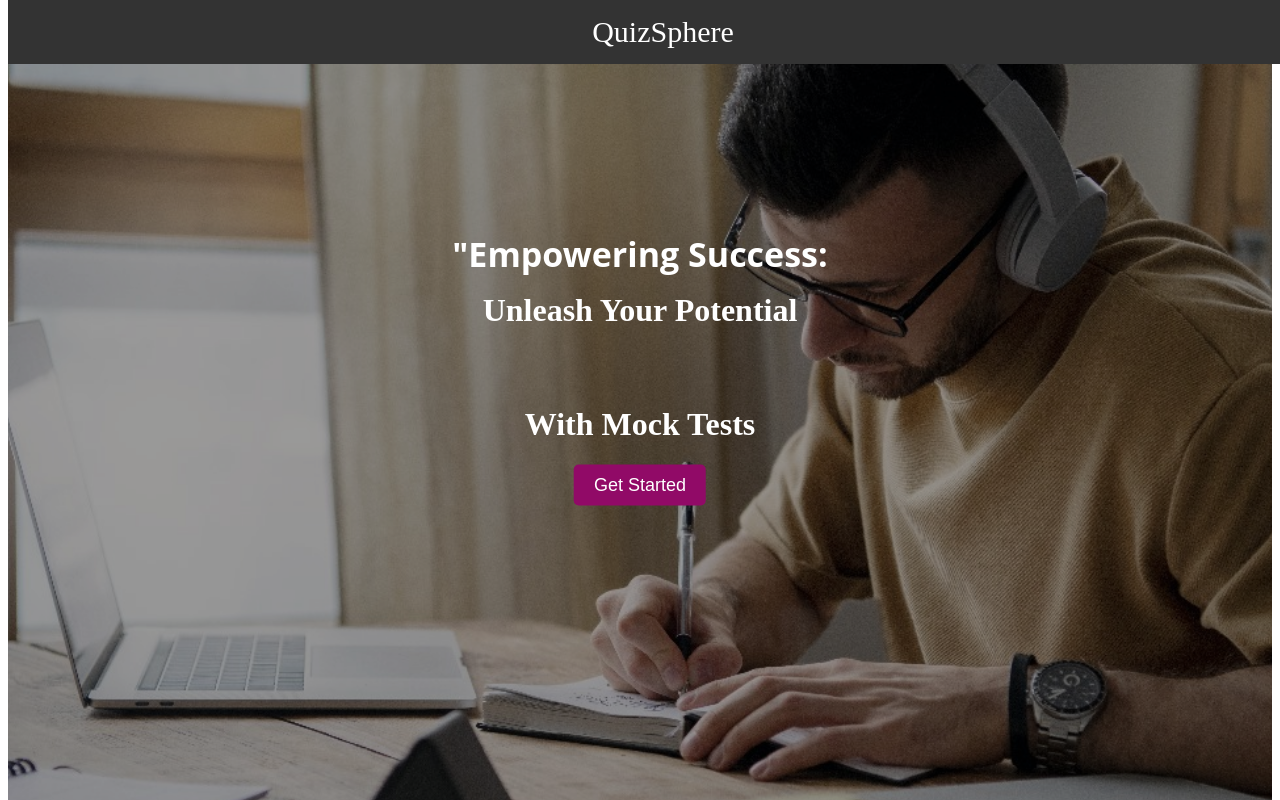
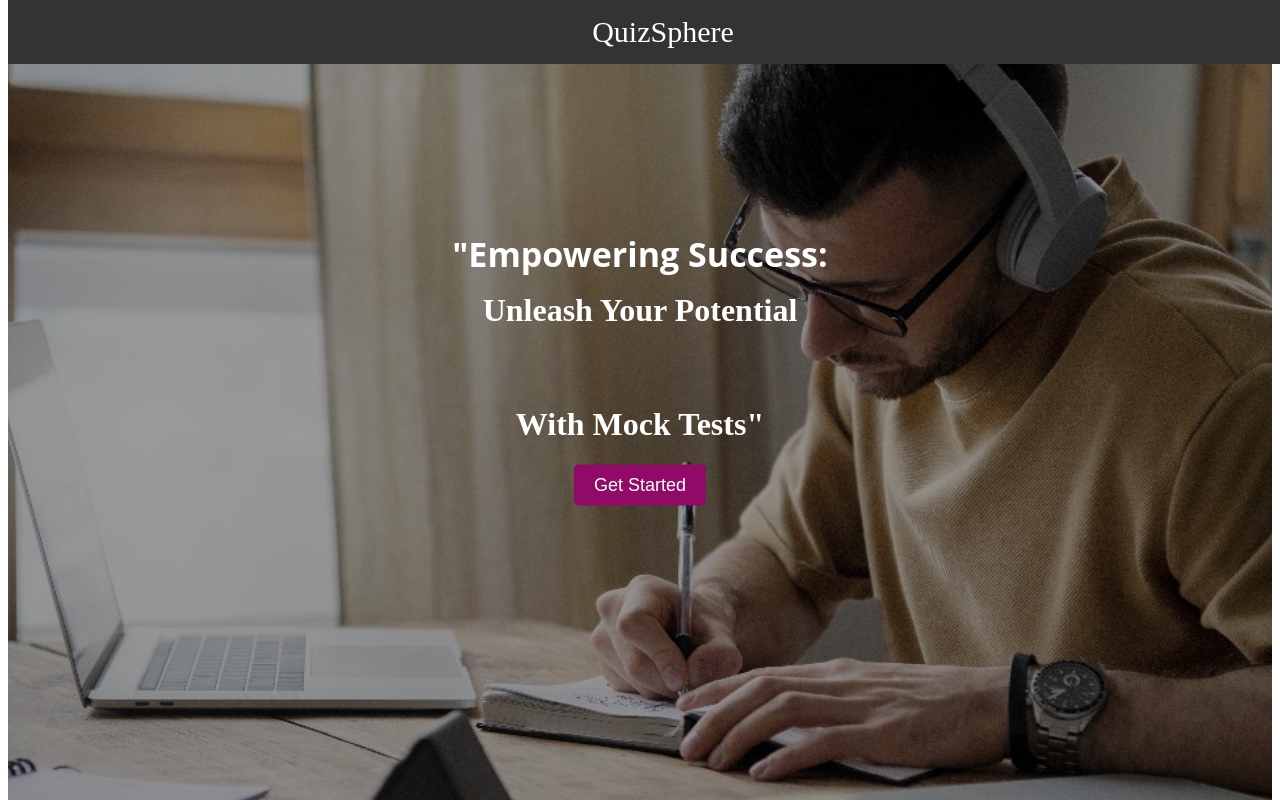
Before and after one commit to Trrteam24a/Frontend-vue-Backend-app, a Vue app: page / in a window 1280 px wide. Shown: the top 800 px of the page. Built offline with nearby package versions, Linux system fonts and the light colour scheme; no server answers.

Commit message:
land comments

```diff
--- a/src/views/Land.vue
+++ b/src/views/Land.vue
@@ -11,7 +11,7 @@
         <h1>Unleash Your Potential<br></h1>
       </div>
       <div class="text-overlay-2">
-        <h1>With Mock Tests<br></h1>
+        <h1>With Mock Tests"<br></h1>
         <div class="button-container">
           <button class="get-started-btn" @click="toggleRoleButtons">Get Started</button>
         </div>
```
